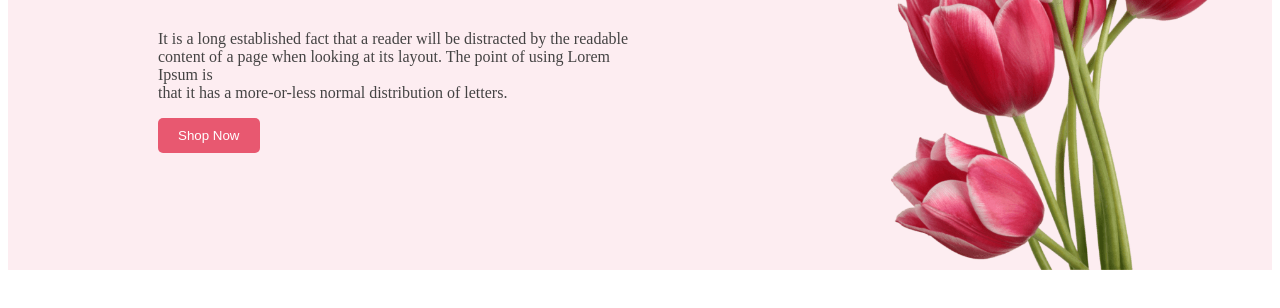
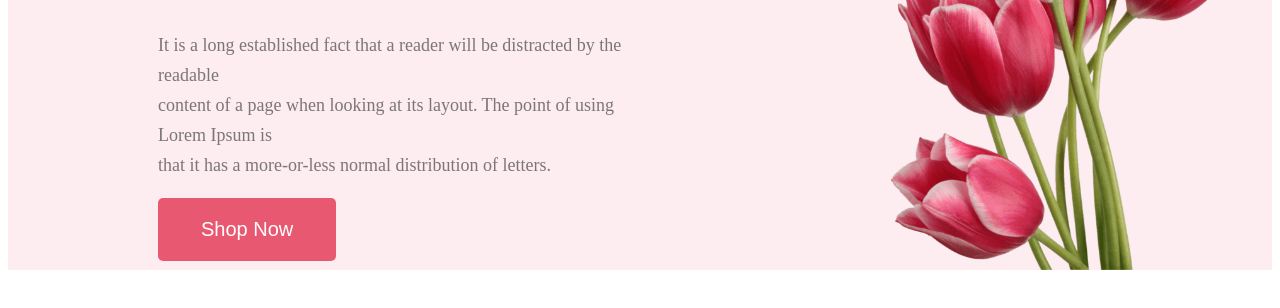
Before and after one commit to rayhan9802/my-assignment1, a plain HTML site: page index.html in a window 1280 px wide. Shown: the part 288-596 px from the top of the page. Drawn offline with Linux system fonts and the light colour scheme.

Commit message:
header section done

```diff
--- a/styles/assignment.css
+++ b/styles/assignment.css
@@ -1,3 +1,6 @@
+/*header section*/
+
+
 header{
     background: rgba(229, 84, 115, 0.10);
 
@@ -17,14 +20,18 @@ font-weight:bold
 
 }
 .benner-des{
-    color:#444343;
+    color: rgba(39, 39, 39, 0.60);
+font-size: 18px;
+font-weight: 400;
+line-height: 30px;
 }
 .btn{
     border-radius: 5px;
     border: 0px;
-padding: 10px 20px;
-color:white;
+    color: #FFF;
 background-color: rgb(232, 88, 112);
+padding: 20px 43px;
+font-size: 20px;
 }
 .profile-pic{
     max-width: 400px;
```
